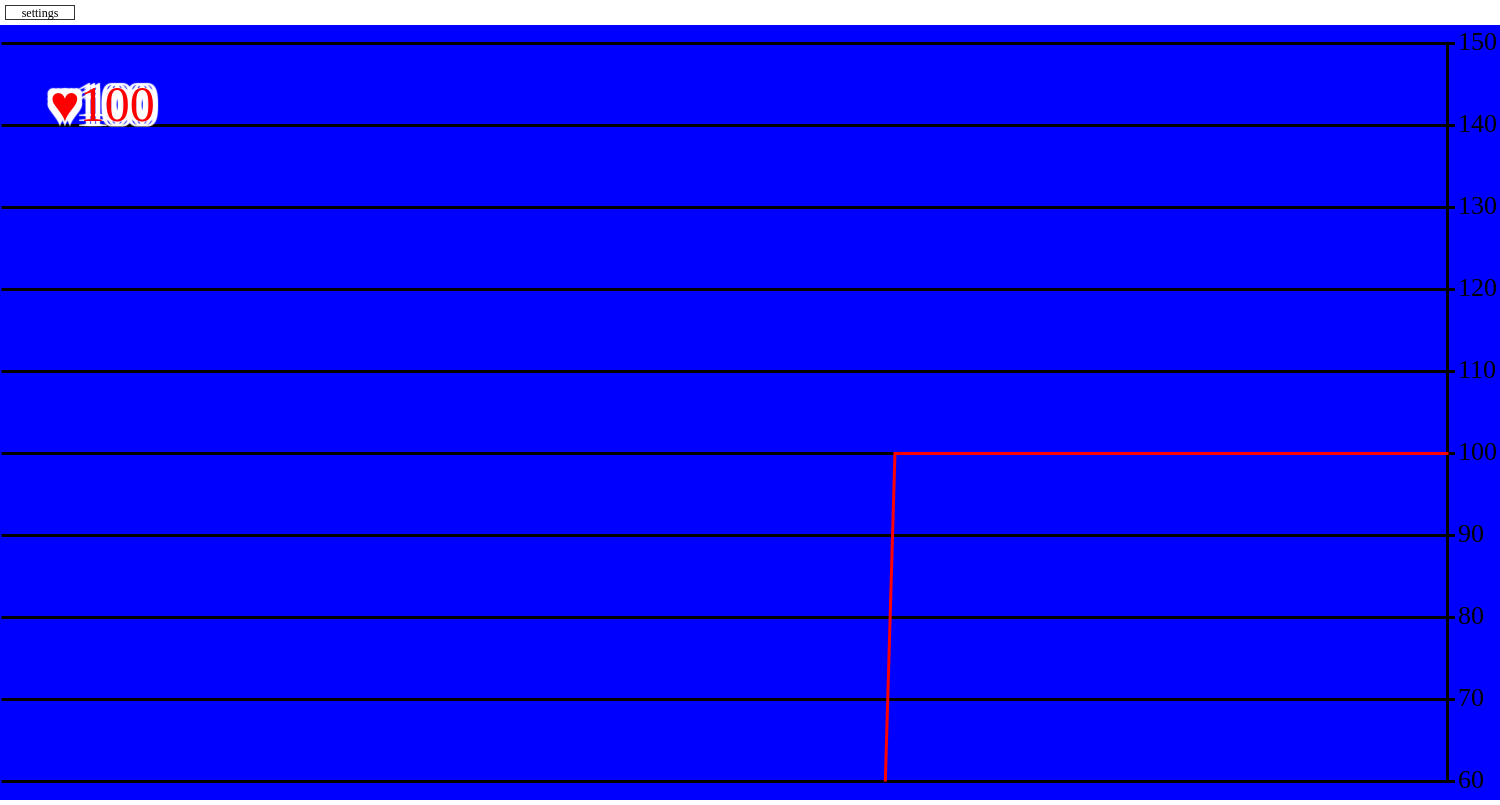
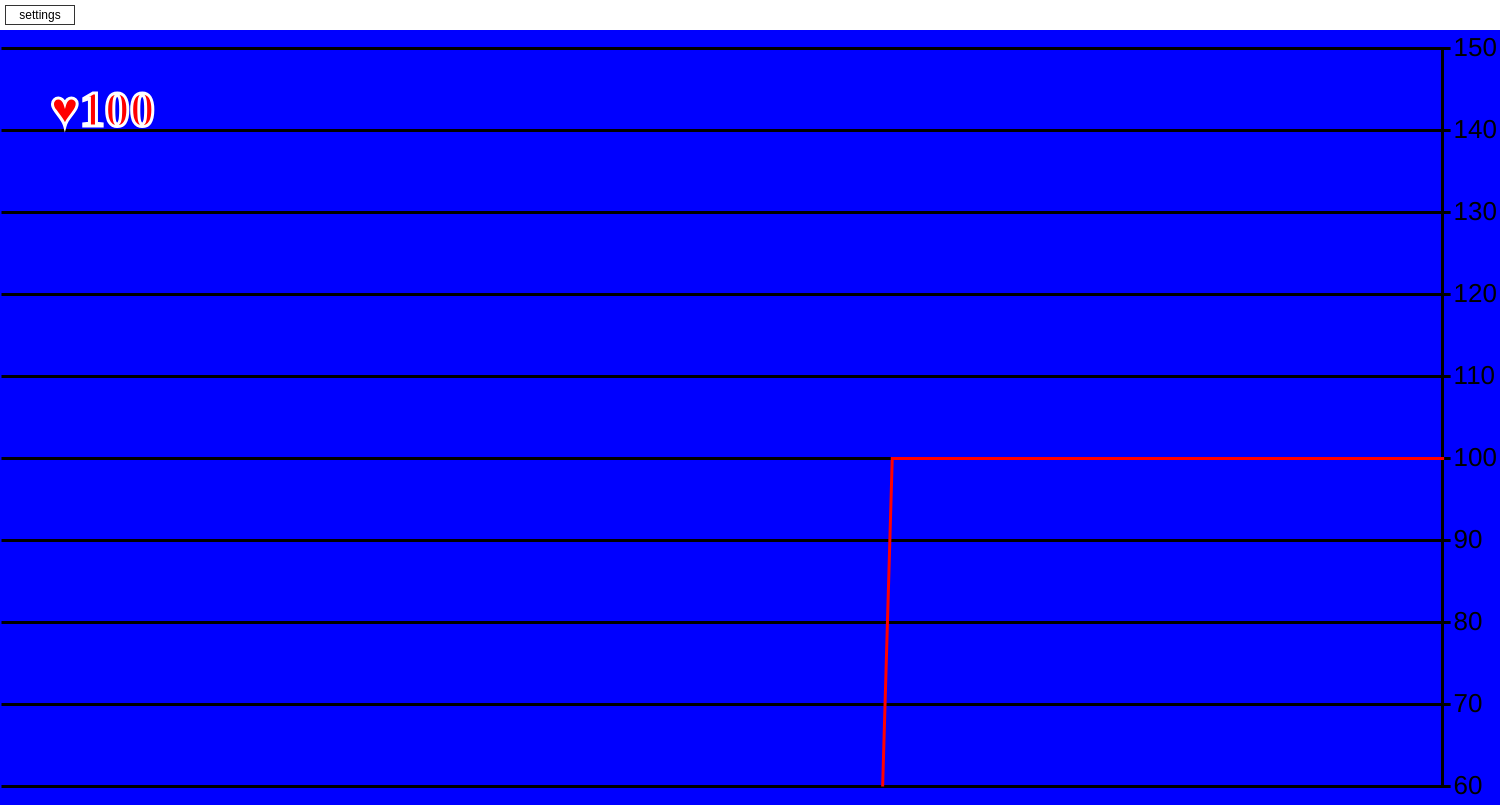
Before and after one commit to nikeyan/HeartBeatMonitor, an Electron app: page src/index.html in a window 1500 px wide. Drawn offline with Linux system fonts and the light colour scheme; a web font is replaced by a local one.

Commit message:
フォント削除、文字縁取りをtext-strokeに変更

```diff
--- a/src/css/chart.css
+++ b/src/css/chart.css
@@ -1,19 +1,6 @@
 * {
   margin: 0;
   padding: 0;
-}
-
-@font-face {
-  font-family: "PMP12B";
-  src: url(../font/PixelMplus12-Bold.ttf);
-}
-
-body {
-  font-family: "PMP12B";
-}
-
-button {
-  font-family: "PMP12B";
 }
 
 ul {
@@ -39,7 +26,7 @@ input[type="color"] {
 
 #settings_menu_btn {
   position: relative;
-  height: 15px;
+  height: 20px;
   width: 70px;
   background-color: #fff;
   font-size: 12px;
@@ -58,8 +45,8 @@ input[type="color"] {
   top: 50px;
   left: 50px;
   font-size: 50px;
-  text-shadow: 5px 5px 1px #fff, -5px 5px 1px #fff, 5px -5px 1px #fff, -5px -5px 1px #fff,
-    5px 0px 1px #fff, 0px 5px 1px #fff, -5px 0px 1px #fff, 0px -5px 1px #fff;
+  font-weight: bold;
+  -webkit-text-stroke: 3px #fff;
 }
 
 #menu {
--- a/src/js/index.js
+++ b/src/js/index.js
@@ -73,7 +73,6 @@ let config = {
           color: "#000000",
           font: {
             size: 26,
-            family: "PMP12B",
           },
         },
         max: yMaxLenght,
```
Also changed, not shown: 1 other file.
